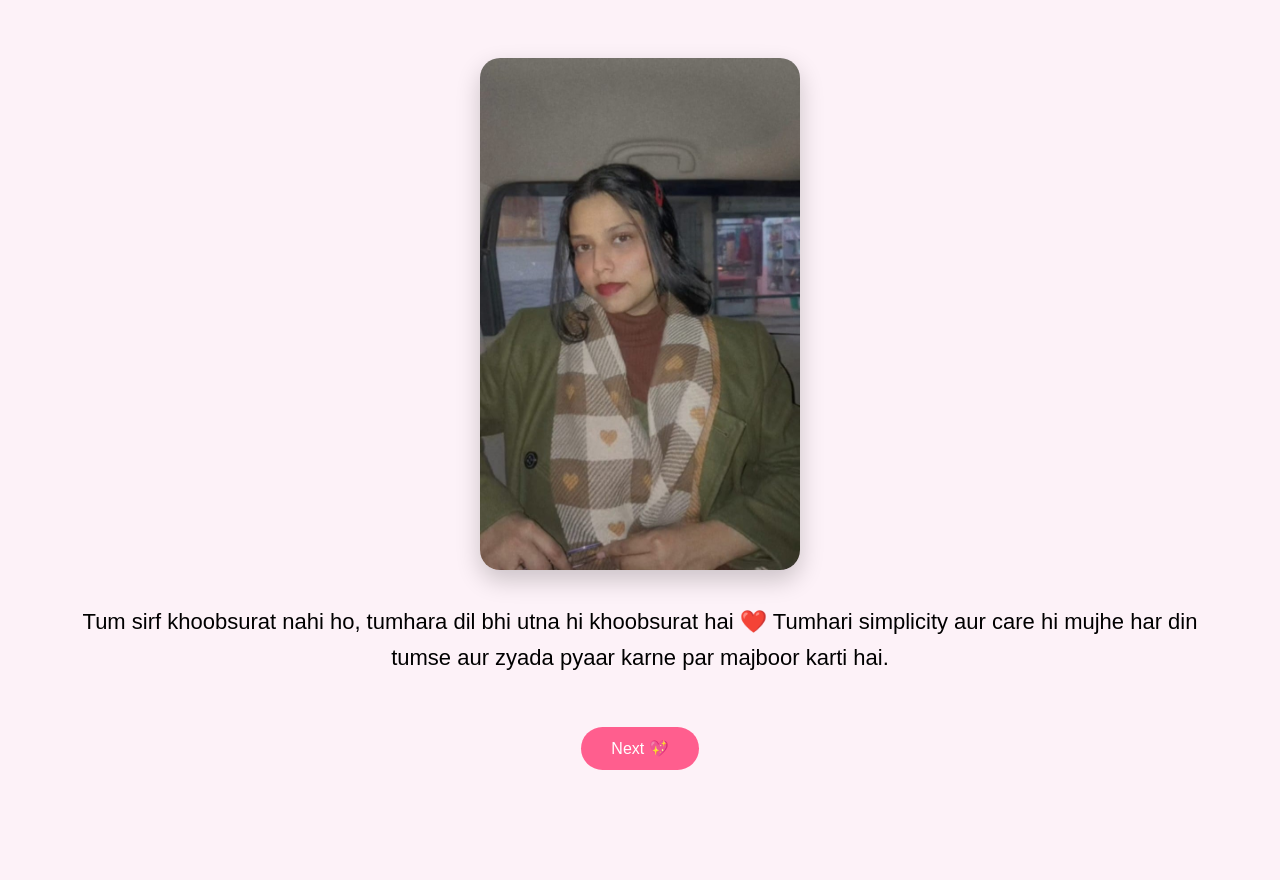
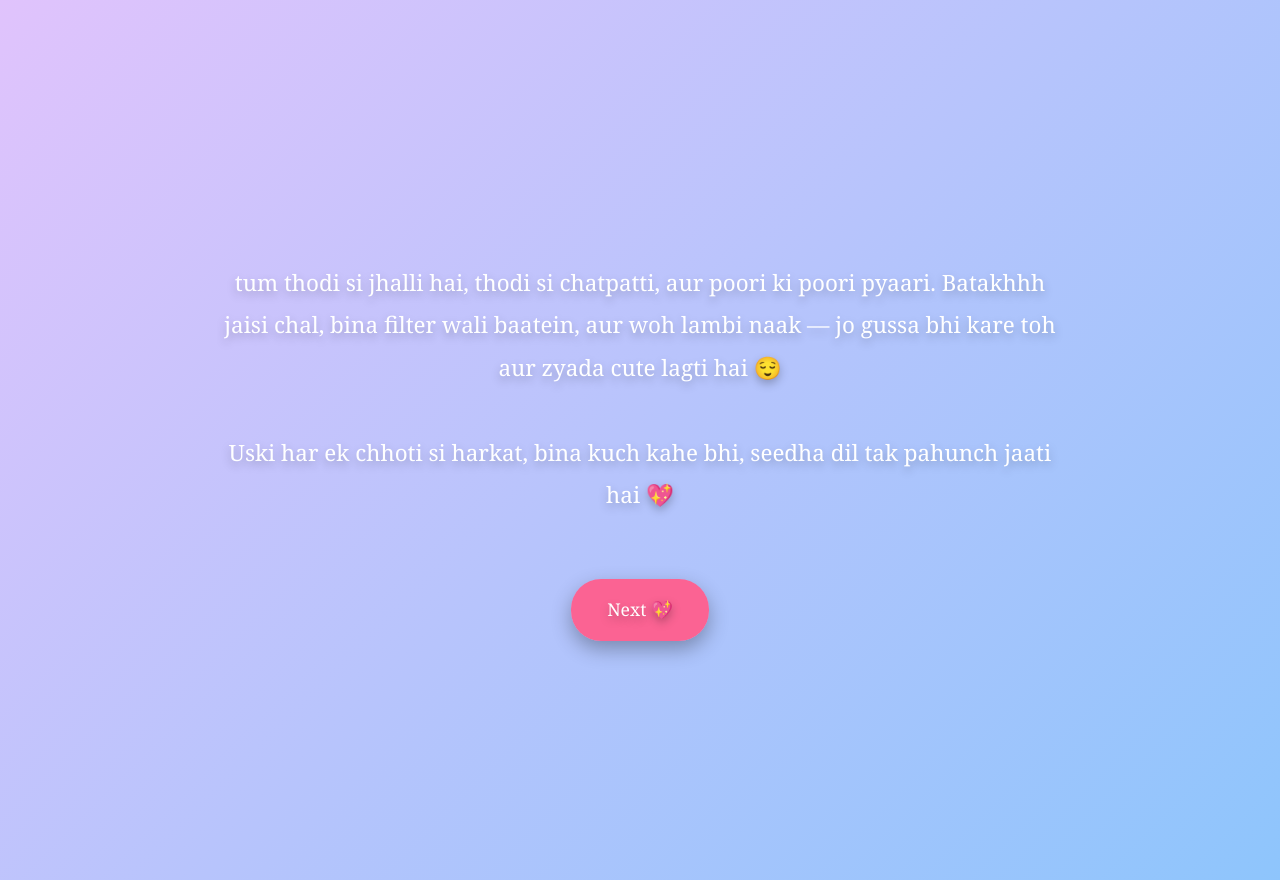
Before and after one commit to mdrajaistekhar786/birthday-surprise, a Flask app: page /image2 in a window 1280 px wide. Before the commit the page ends 770 px from the top, so only its background shows below. Run offline with Flask 3, Linux system fonts and the light colour scheme.

Commit message:
Updated image1 and image2 pages with final text content

```diff
--- a/templates/image2.html
+++ b/templates/image2.html
@@ -1,47 +1,80 @@
 <!DOCTYPE html>
 <html>
 <head>
-    <title>Always You ❤️</title>
+    <title>For You 💖</title>
     <style>
         body {
-            background: #fdf2f8;
-            font-family: Arial;
+            margin: 0;
+            min-height: 100vh;
+            background: linear-gradient(135deg, #e0c3fc, #8ec5fc);
+            font-family: "Georgia", serif;
+            display: flex;
+            justify-content: center;
+            align-items: center;
             text-align: center;
-            padding: 50px;
+            padding: 40px;
+            overflow: hidden;
         }
-        img {
-            width: 320px;
-            border-radius: 20px;
-            box-shadow: 0 10px 25px rgba(0,0,0,0.2);
+
+        .content {
+            max-width: 850px;
+            color: white;
+            font-size: 1.4rem;
+            line-height: 1.9;
+            text-shadow: 0 4px 10px rgba(0,0,0,0.25);
+            opacity: 0;
+            animation: fadeIn 2s ease forwards;
         }
-        p {
-            font-size: 22px;
-            margin-top: 30px;
-            line-height: 1.6;
-        }
+
         a {
             display: inline-block;
-            margin-top: 30px;
-            padding: 12px 30px;
-            background: #ff5e8e;
+            margin-top: 40px;
+            padding: 14px 36px;
+            background: rgba(255, 94, 142, 0.95);
             color: white;
             text-decoration: none;
-            border-radius: 25px;
+            border-radius: 30px;
+            font-size: 1.1rem;
+            box-shadow: 0 8px 20px rgba(0,0,0,0.3);
+            transition: transform 0.2s ease;
+        }
+
+        a:hover {
+            transform: scale(1.05);
+        }
+
+        @keyframes fadeIn {
+            from {
+                opacity: 0;
+                transform: translateY(25px);
+            }
+            to {
+                opacity: 1;
+                transform: translateY(0);
+            }
         }
     </style>
 </head>
 <body>
 
-<img src="{{ url_for('static', filename='media/img2.jpeg') }}">
+<div class="content">
+    <p>
+        tum thodi si jhalli hai,
+        thodi si chatpatti,
+        aur poori ki poori pyaari.
+        Batakhhh jaisi chal,
+        bina filter wali baatein,
+        aur woh lambi naak —
+        jo gussa bhi kare toh
+        aur zyada cute lagti hai 😌
+        <br><br>
+        Uski har ek chhoti si harkat,
+        bina kuch kahe bhi,
+        seedha dil tak pahunch jaati hai 💖
+    </p>
 
-<p>
-    Tum sirf khoobsurat nahi ho,
-    tumhara dil bhi utna hi khoobsurat hai ❤️
-    Tumhari simplicity aur care hi mujhe
-    har din tumse aur zyada pyaar karne par majboor karti hai.
-</p>
-
-<a href="/video1">Next 💖</a>
+    <a href="/video1">Next 💖</a>
+</div>
 
 </body>
 </html>
```
Also changed, not shown: templates/image1.html (+57 -22 lines).
